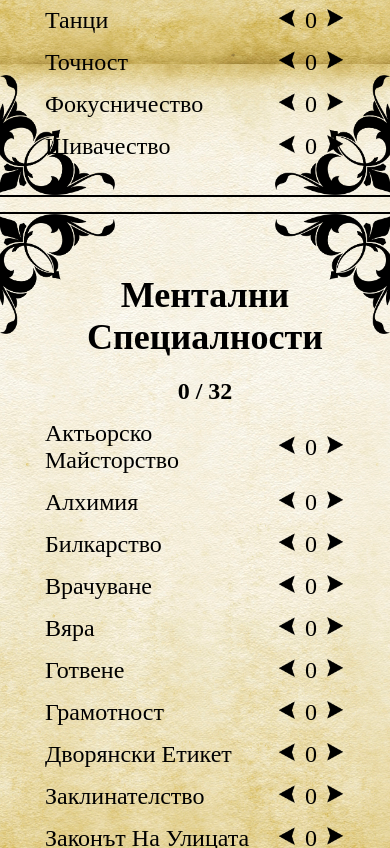
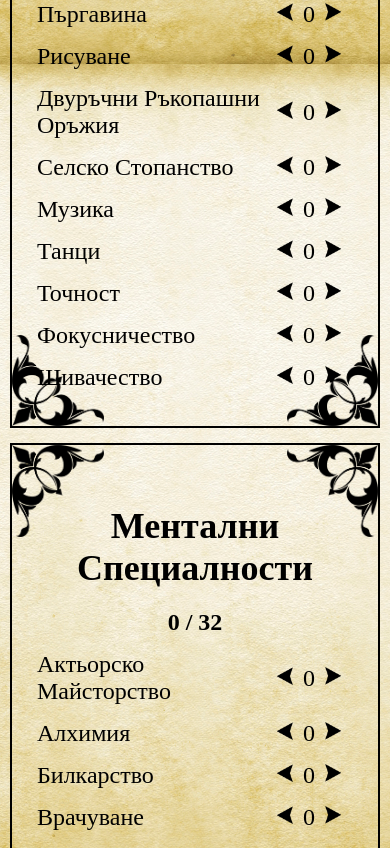
Before and after one commit to tery999/Random-Hero-Generator, a React (Vite) app: page /Quick in a window 390 px wide. Shown: the part 5000-5848 px from the top of the page. Built offline with nearby package versions, Linux system fonts and the light colour scheme; a web font is replaced by a local one.

Commit message:
Quick is now responsive

```diff
--- a/src/Components/Quick/Quick.css
+++ b/src/Components/Quick/Quick.css
@@ -1,3 +1,61 @@
+@media screen and (max-width: 450px) {
+    .statsDiv {
+        width: 100% !important;
+    }
+
+    .cornerDec {
+        width: 25% !important;
+    }
+
+    .mehanichniStatHolder {
+        width: 100% !important;
+    }
+
+    .PhysicalFirstRow {
+        width: 100% !important;
+    }
+
+    .PhysicalSecondRow {
+        width: 100% !important;
+    }
+
+    .MentalFirstRow {
+        width: 100% !important;
+    }
+
+    .MentalSecondRow {
+        width: 100% !important;
+    }
+
+    .forthRow {
+        padding-left: 25px !important;
+        padding-right: 25px !important;
+    }
+
+    .singleSpecHolder {
+        padding-right: 10px !important;
+    }
+
+    .fifthRow {
+        padding-left: 25px !important;
+        padding-right: 25px !important;
+    }
+
+    .allEquipment {
+        justify-content: start !important;
+        flex-direction: column !important;
+    }
+
+    .questionMark:hover ~ .hiddenEquipment {
+
+        width: 100% !important;
+        left: -20px !important;
+        bottom: 100px !important;
+
+    }
+  }
+
+
 .container {
     display: flex;
     flex-direction: column;
```
